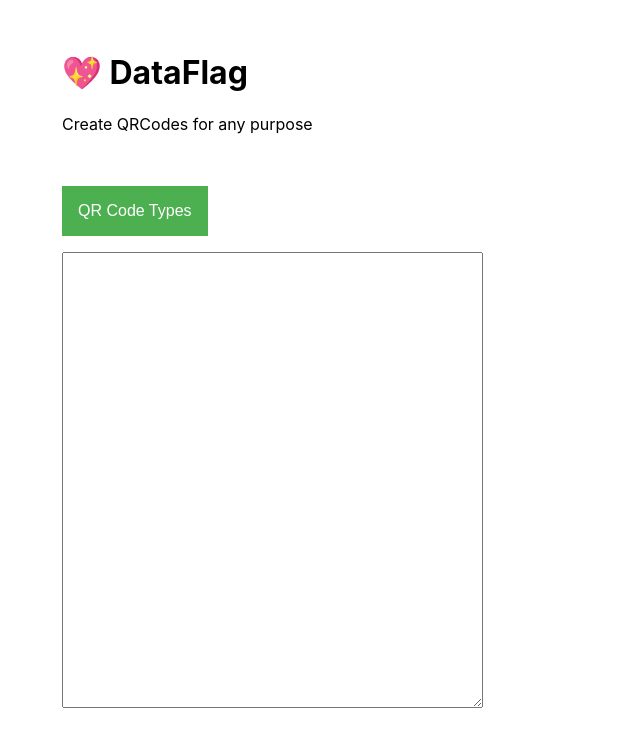
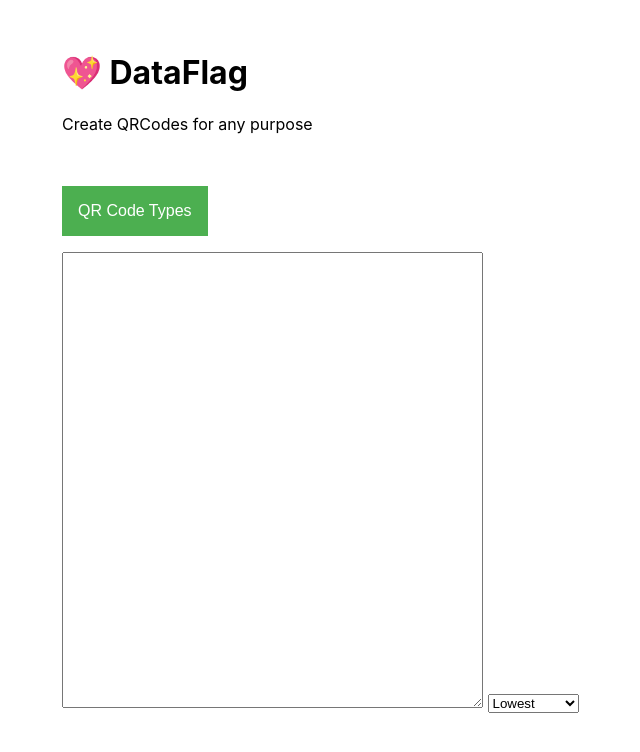
Before and after one commit to CoreyDesir/Dataflag, an Electron app: page src/index.html in a window 800 px wide. Shown: the whole page, without its empty margins (34-674 px from the left). Drawn offline with Linux system fonts and the light colour scheme.

Commit message:
Added dropdown selection

```diff
--- a/src/index.html
+++ b/src/index.html
@@ -39,6 +39,24 @@
 </textarea>
 
 
+<div class="dropdown"> <select id="Error Correction">
+  <option value="lowest">Lowest</option>
+  <option value="medium">Medium</option>
+  <option value="quiteGood">Quite Good</option>
+  <option value="highest">Highest</option>
+</div>
+
+
+<!--
+  <div class="dropdown"> <select id="Decode">
+    <option value="fromFile">Decode From File</option>
+    <option value="fromWebcam">Decode From Webcam</option>
+
+</div>
+
+-->
+
+
   </body>
 
 </html>
```
